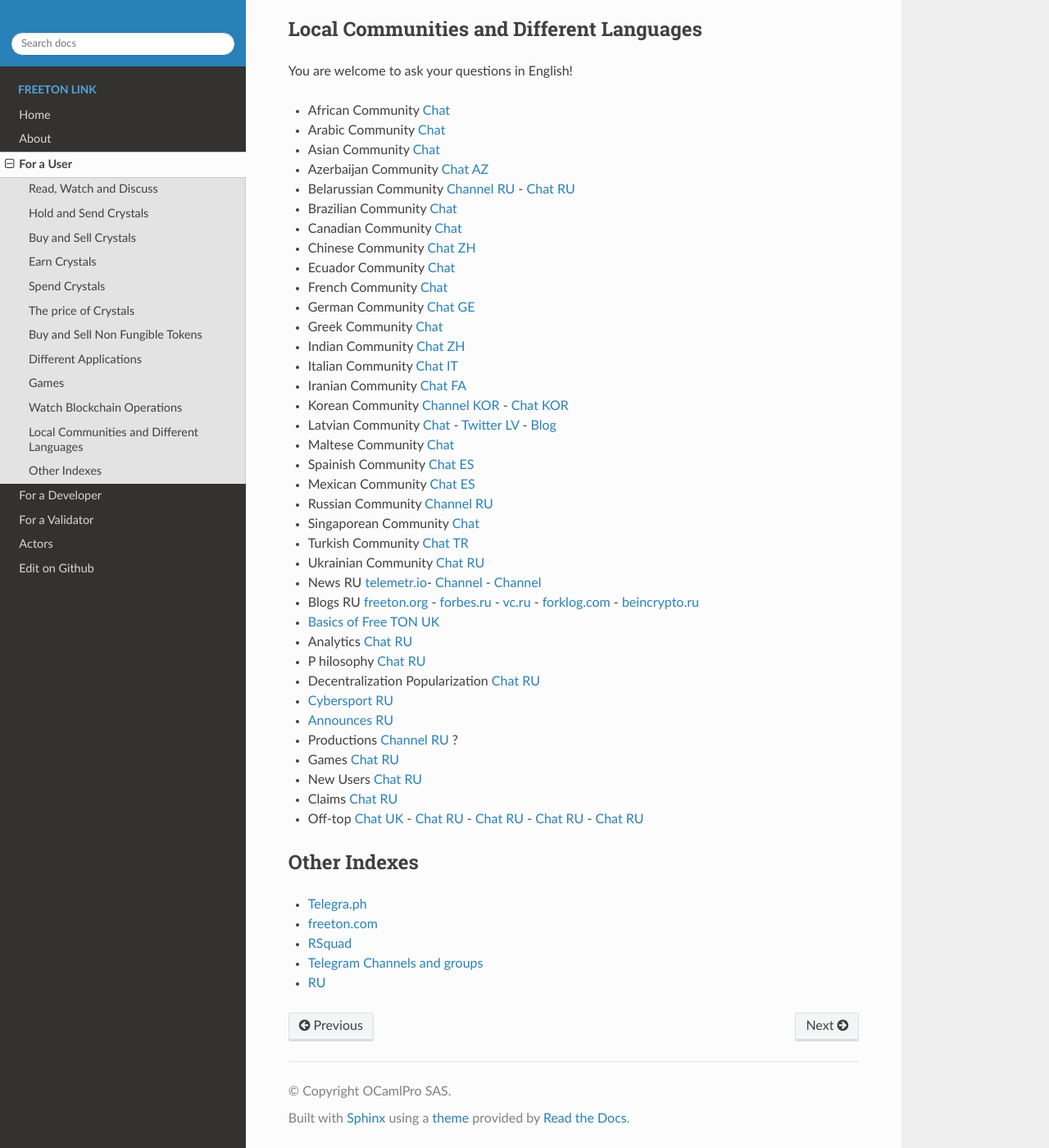
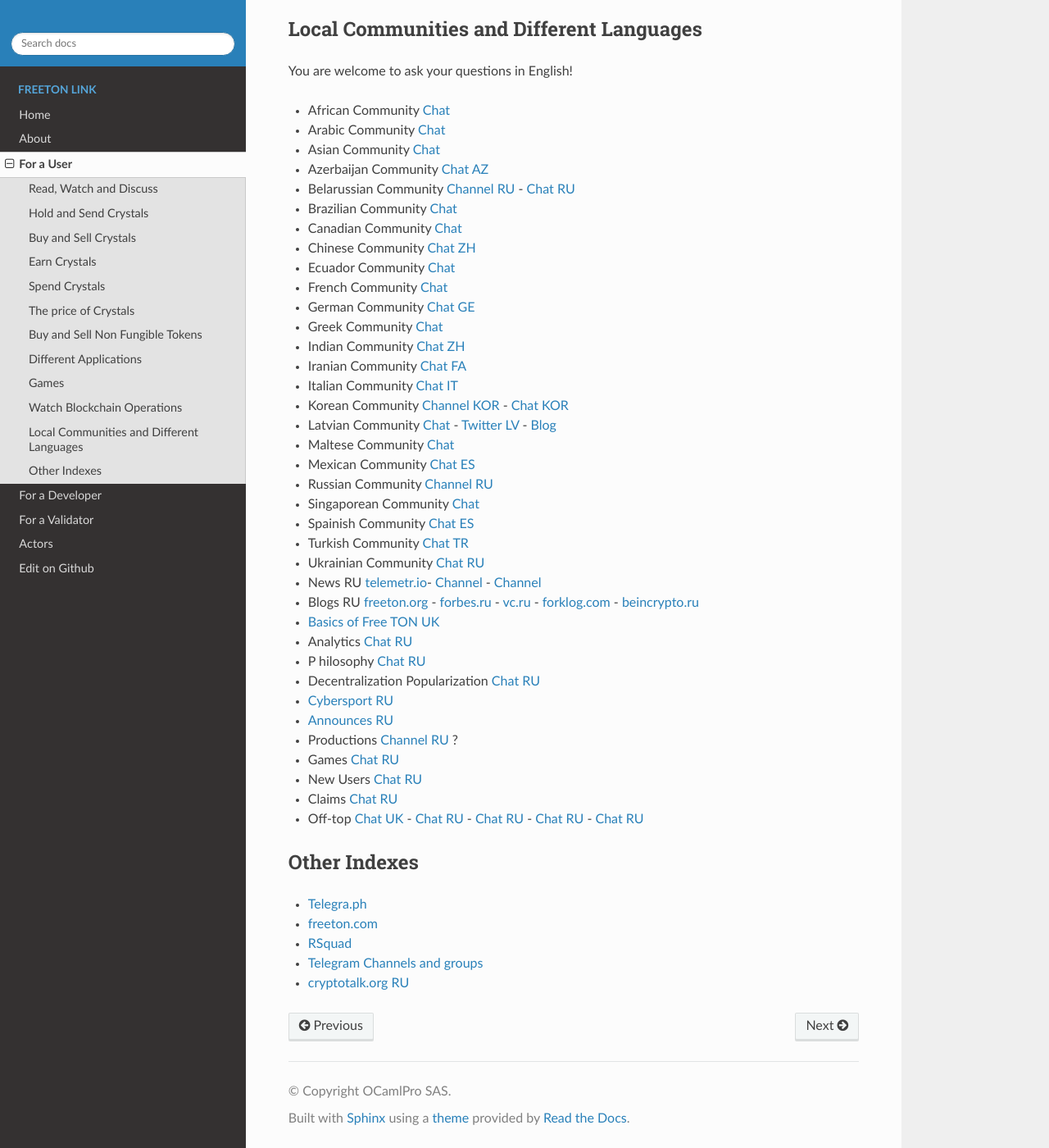
Before and after one commit to OCamlPro/www.freeton.link, a Sphinx documentation site: the page built from sphinx/user.rst, in a window 1280 px wide and 1400 px high, scrolled down 2621 px. Shown: the whole window at 82% size. Built offline with Sphinx 7.4.7 and the Read the Docs theme 2.0.0, drawn with Linux system fonts in a browser that asks for light colours; the version number could not be read and is left out; some of the changed text lies outside the part shown.

Commit message:
petits changements

```diff
--- a/sphinx/user.rst
+++ b/sphinx/user.rst
@@ -28,7 +28,7 @@
 * `Freewallet <https://freewallet.org>`_
 * Koshelek `WEB <https://koshelek.ru/>`_ - `Android <https://play.google.com/store/apps/details?id=ru.koshelek>`_ - `iOS <https://apps.apple.com/ru/app/id1524167720>`_ -  `Bot <https://t.me/Koshelek_bot>`_
 * `Connect Ethereum and Free TON Wallets <https://tonbridge.io/>`_
-* `Link a wallet to a Google account <https://app.tor.us/>`_
+* `Link a Wallet to a Google Account <https://app.tor.us/>`_
 
 Buy and Sell Crystals
 ~~~~~~~~~~~~~~~~~~~~~
@@ -115,15 +115,15 @@
 * German Community `Chat GE <https://t.me/ton_de>`_
 * Greek Community `Chat <https://t.me/freetongreekcommunity>`_
 * Indian Community `Chat ZH <https://t.me/freeton_india>`_
+* Iranian Community `Chat FA <https://t.me/freetoniran>`_
 * Italian Community `Chat IT <https://t.me/topennetworkitalia>`_
-* Iranian Community `Chat FA <https://t.me/freetoniran>`_
 * Korean Community `Channel KOR <https://t.me/tonkoreaorg_channel>`_ - `Chat KOR <https://t.me/tonkoreaorg>`_
 * Latvian Community `Chat <https://t.me/freeton_latvija_komuna>`_ - `Twitter LV <https://twitter.com/FreetonLatvija>`_ - `Blog <https://freetonlatvija.medium.com>`_
 * Maltese Community `Chat <https://t.me/freeton_malta>`_
-* Spainish Community `Chat ES <https://t.me/ton_es>`_
 * Mexican Community `Chat ES <https://t.me/freeton_mexico>`_
 * Russian Community `Channel RU <https://t.me/freeton_community>`_
 * Singaporean Community `Chat <https://t.me/freetonsg>`_
+* Spainish Community `Chat ES <https://t.me/ton_es>`_
 * Turkish Community `Chat TR <https://t.me/tonturkiye>`_
 * Ukrainian Community `Chat RU <https://t.me/freeton_ukraine>`_
 * News RU `telemetr.io <https://telemetr.io/en/channels/1477384745-freeton_community>`_- `Channel <https://t.me/TON_Journal_TM>`_ - `Channel <https://t.me/oFreeTON>`_
@@ -146,7 +146,7 @@
 * `freeton.com <https://freeton.com/en/>`_
 * `RSquad <http://ton-test.rsquad.io/>`_
 * `Telegram Channels and groups <https://www.tg-me.com/telegram-group/free%20ton>`_
-* `RU <https://cryptotalk.org/forum/82-free-ton/>`_
+* `cryptotalk.org RU <https://cryptotalk.org/forum/82-free-ton/>`_
 .. * `TON Labs <https://docs.ton.dev/86757ecb2/p/04a4ba->`_
 .. |br| raw:: html
 
```
